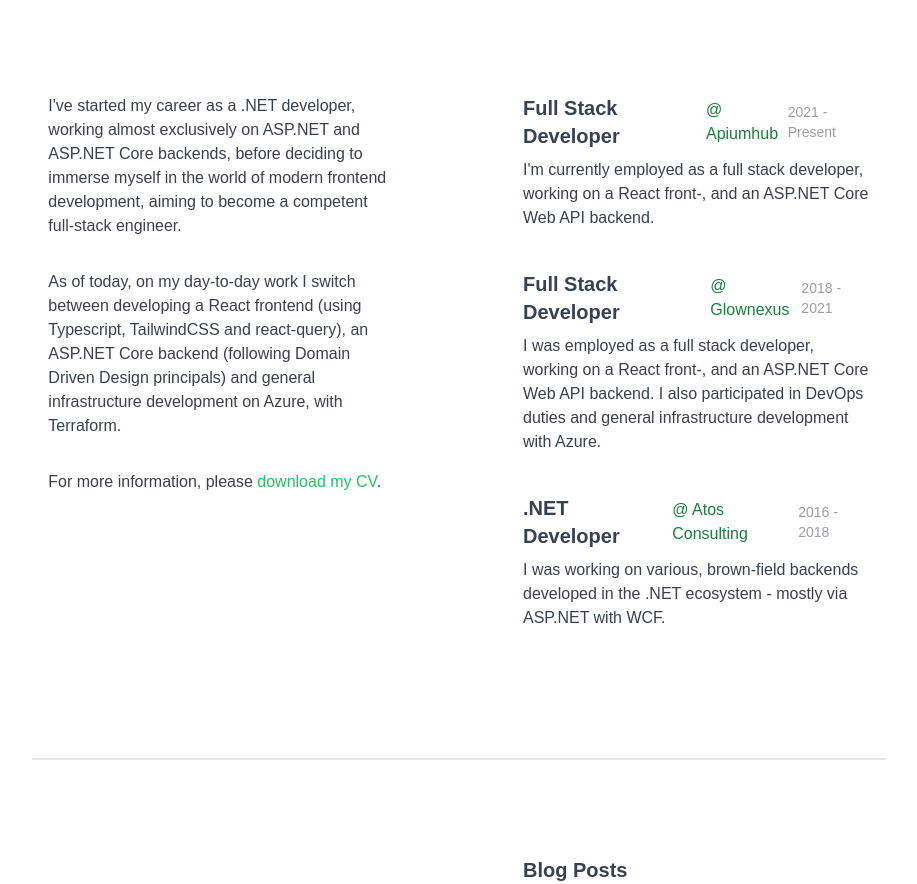
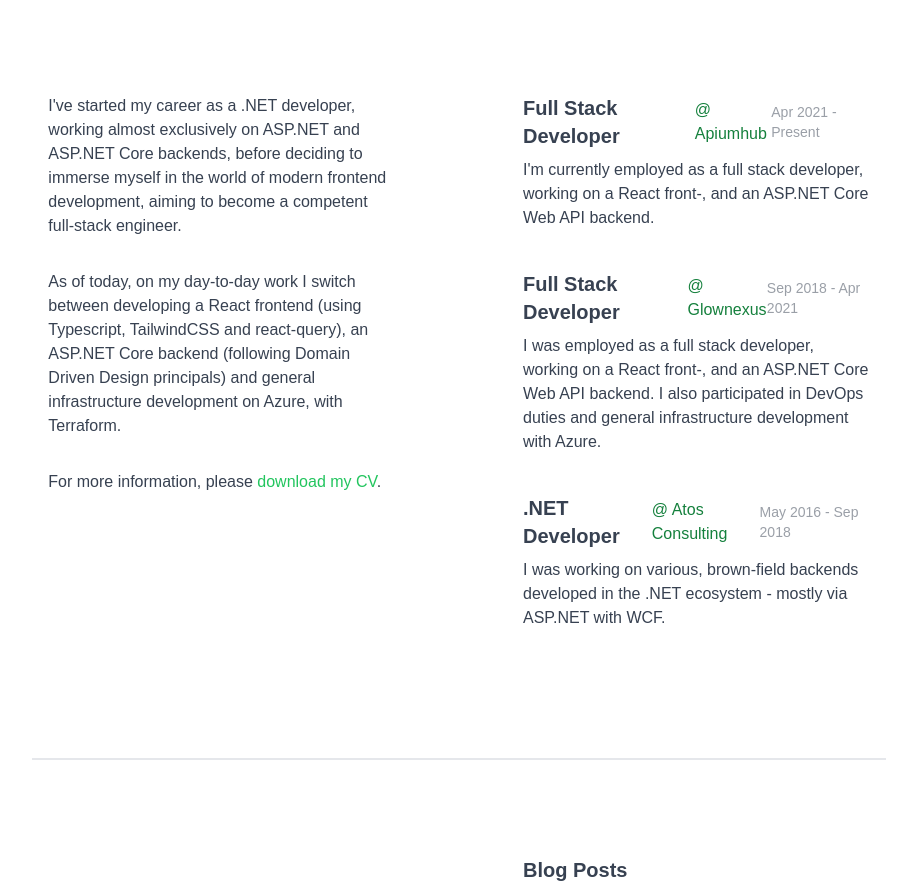
Before and after one commit to danielagg/personal-website-nextjs, a Next.js app: page / in a window 1280 px wide. Shown: the part 1238-2122 px from the top of the page, without its empty margins (181-1098 px from the left). Built offline with nearby package versions, Linux system fonts and the light colour scheme.

Commit message:
add months to experience timeline

```diff
--- a/components/about.component.tsx
+++ b/components/about.component.tsx
@@ -51,21 +51,21 @@ export const About = () => {
         <div className="w-full lg:w-1/2 flex flex-col space-y-10">
           <Experience
             title="Full Stack Developer"
-            period="2021 - Present"
+            period="Apr 2021 - Present"
             employerName="Apiumhub"
             employerUrl="https://apiumhub.com/"
             desc="I'm currently employed as a full stack developer, working on a React front-, and an ASP.NET Core Web API backend."
           />
           <Experience
             title="Full Stack Developer"
-            period="2018 - 2021"
+            period="Sep 2018 - Apr 2021"
             employerName="Glownexus"
             employerUrl="https://www.glownexus.com/"
             desc="I was employed as a full stack developer, working on a React front-, and an ASP.NET Core Web API backend. I also participated in DevOps duties and general infrastructure development with Azure."
           />
           <Experience
             title=".NET Developer"
-            period="2016 - 2018"
+            period="May 2016 - Sep 2018"
             employerName="Atos Consulting"
             employerUrl="https://atos.net/en-hu/hungary/atos-consulting"
             desc="I was working on various, brown-field backends developed in the .NET ecosystem - mostly via ASP.NET with WCF."
```
